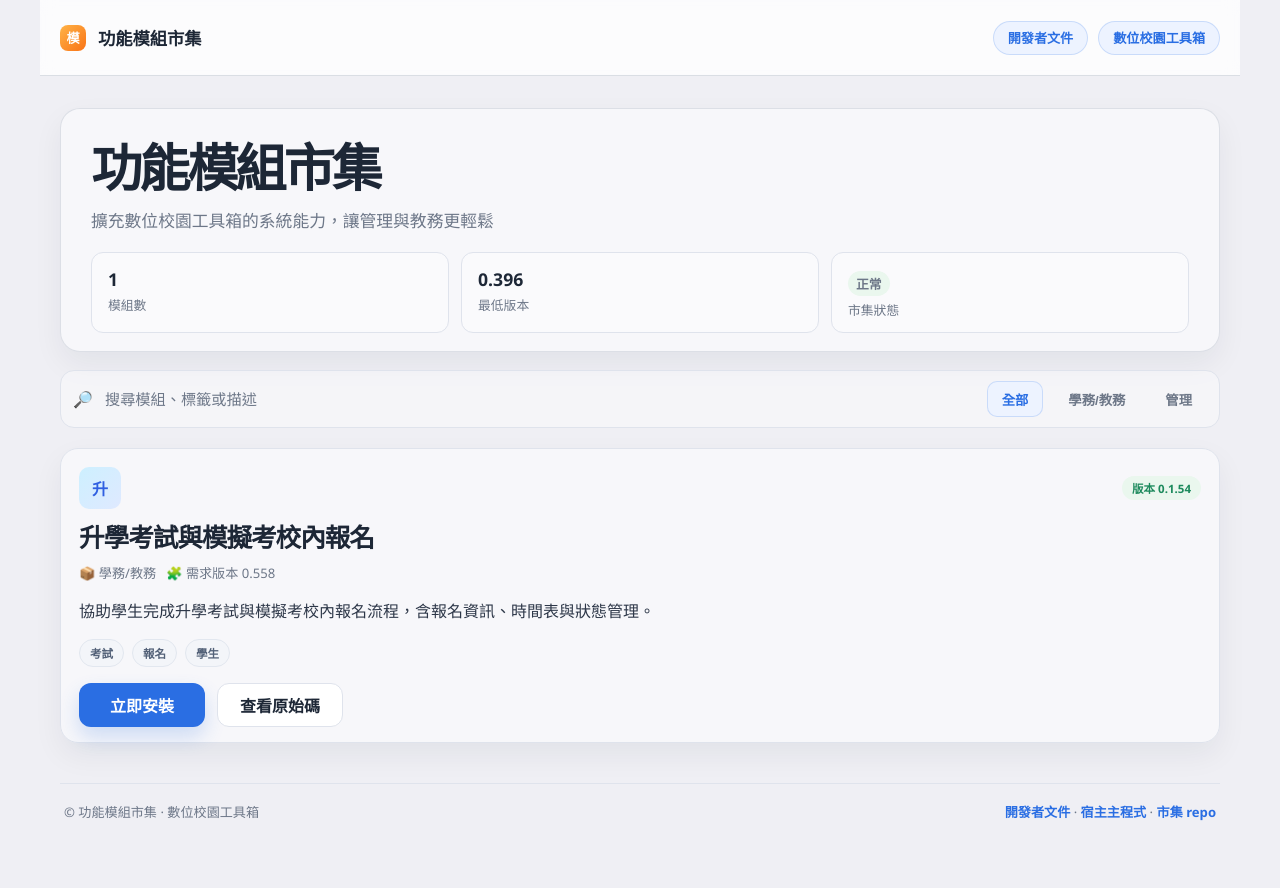
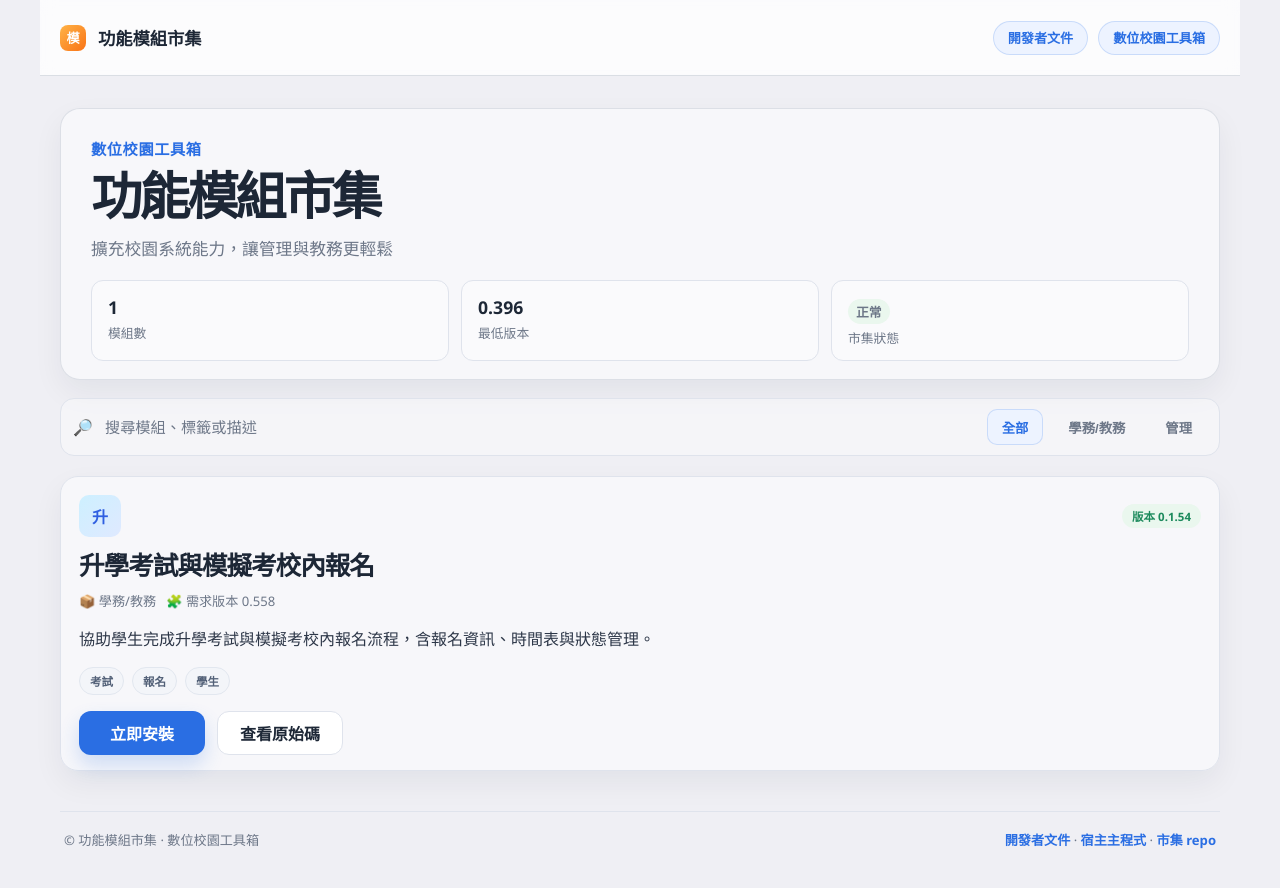
Before and after one commit to takan003/campus-toolkit-marketplace, a plain HTML site: page site/index.html in a window 1280 px wide. Drawn offline with Linux system fonts and the light colour scheme.

Commit message:
fix: 首頁 hero 補回宿主前綴副標題——H1「功能模組市集」上方加 eyebrow 小字「數位校園工具箱」（主名稱維持功能模組市集，宿主名不再消失），副標恢復「擴充校園系統能力，讓管理與教務更輕鬆」

```diff
--- a/site/index.html
+++ b/site/index.html
@@ -124,6 +124,14 @@
         font-size: clamp(2.4rem, 4vw, 3.2rem);
         line-height: 1.2;
         letter-spacing: -0.06em;
+      }
+
+      .eyebrow {
+        margin: 0 0 6px;
+        color: var(--primary);
+        font-size: 0.95rem;
+        font-weight: 700;
+        letter-spacing: 0.04em;
       }
 
       .subtitle {
@@ -389,8 +397,9 @@
 
       <div class="container">
         <section class="hero">
+          <p class="eyebrow">數位校園工具箱</p>
           <h1>功能模組市集</h1>
-          <p class="subtitle">擴充數位校園工具箱的系統能力，讓管理與教務更輕鬆</p>
+          <p class="subtitle">擴充校園系統能力，讓管理與教務更輕鬆</p>
 
           <div class="stats">
             <div class="stat">
```
